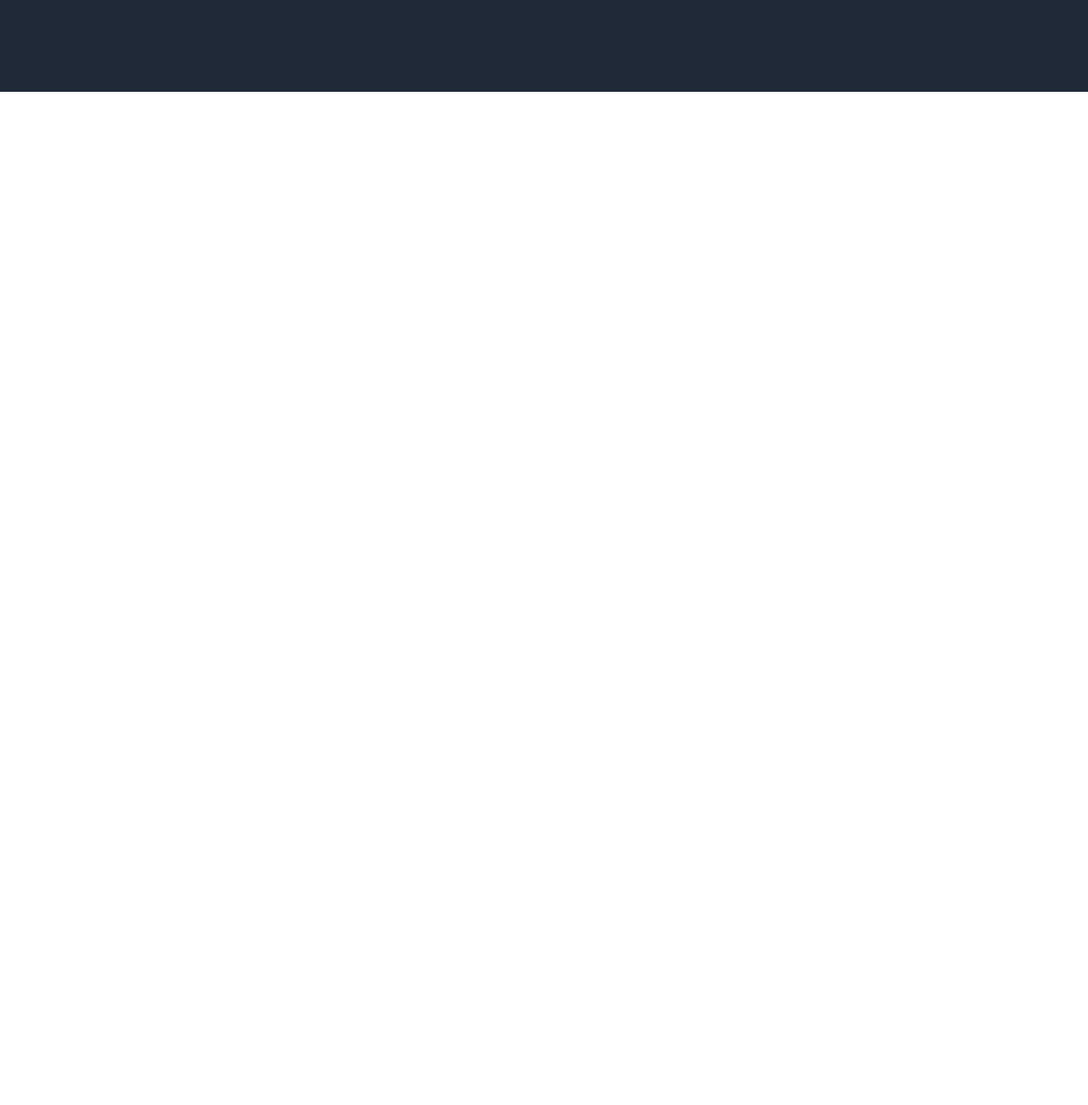
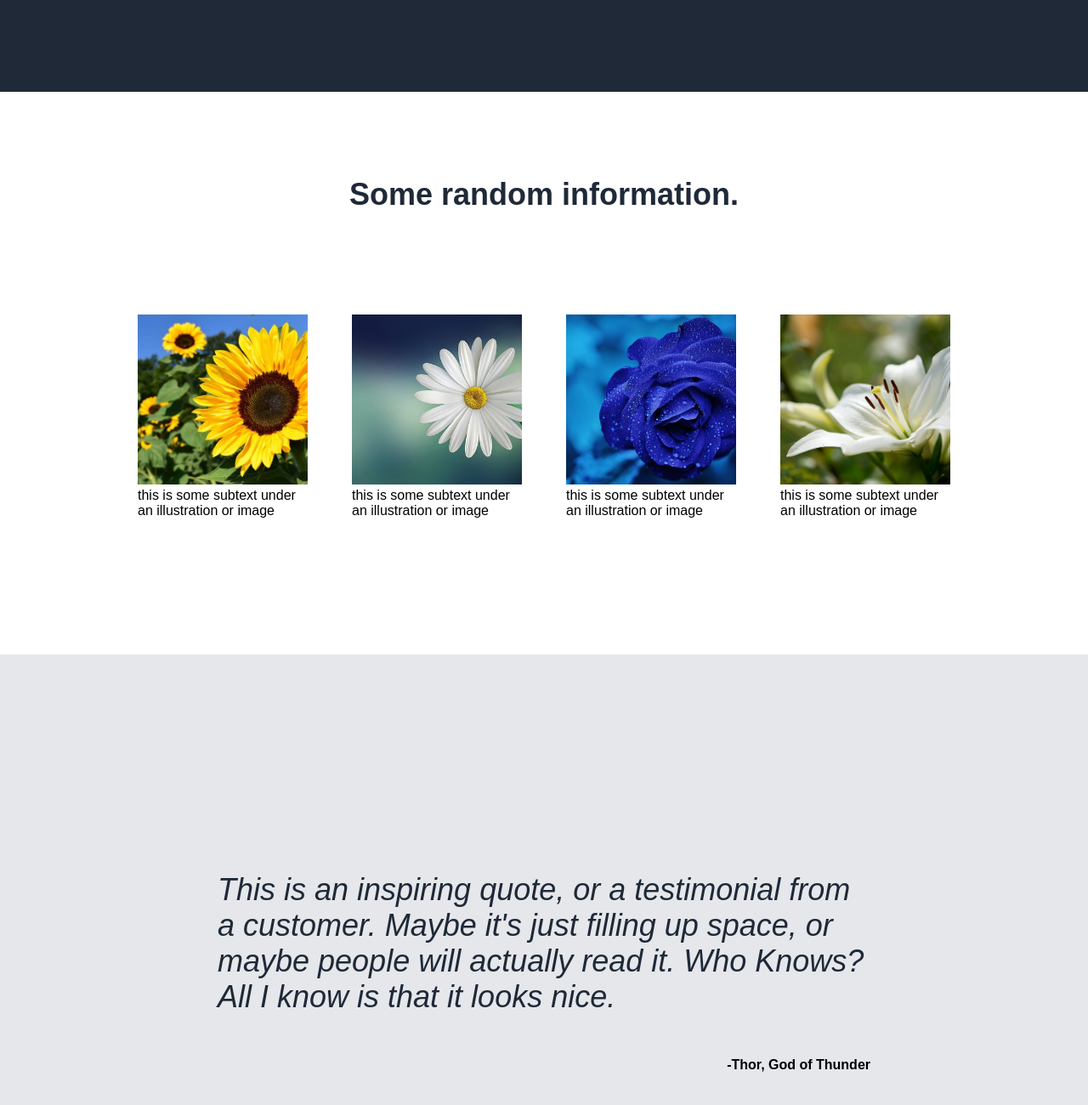
Before and after one commit to versainor1/Project-Landing-Page, a plain HTML site: page index.html in a window 1280 px wide. Shown: the part 540-1840 px from the top of the page at 85% size. Before the commit the page ends 800 px from the top, so only its background shows below. Drawn offline with Linux system fonts and the light colour scheme.

Commit message:
Finished creating the third section

```diff
--- a/index.html
+++ b/index.html
@@ -8,6 +8,9 @@
     <link rel="stylesheet" href="styles.css"
 </head>
 <body>
+
+<!-- header -->
+
     <div class="header">
         <div class="left">
             <div class="logo">
@@ -23,6 +26,10 @@
         </div>
     </div>
 
+
+<!-- first section -->
+
+
     <div class="first-section">
         <div class="first-box">
             <div class="first-section-header">This website is awesome</div>
@@ -34,13 +41,48 @@
         </div>
     </div>
 
+
+<!-- second section -->
+
+
+    <div class="second-section-title">Some random information.</div>
+
+
+
     <div class="second-section">
 
 
+        <div class="second-section-info">
+            <img src="./images/flower-1.png" alt="sunflower" class="second-section-img">
+            <div class="second-section-text">this is some subtext under an illustration or image</div>
+        </div>
 
+        <div class="second-section-info">
+            <img src="./images/flower-2.png" alt="white flower" class="second-section-img">
+            <div class="second-section-text">this is some subtext under an illustration or image</div>
+        </div>
+
+        <div class="second-section-info">
+            <img src="./images/flower-3.png" alt="blue flower" class="second-section-img">
+            <div class="second-section-text">this is some subtext under an illustration or image</div>
+        </div>
+
+        <div class="second-section-info">
+            <img src="./images/flower-4.jpg" alt="white flower 2" class="second-section-img">
+            <div class="second-section-text">this is some subtext under an illustration or image</div>
+        </div>
 
 
     </div>
 
+
+<!-- third section -->
+
+
+    <div class="third-section">
+        <div class="third-section-quote">This is an inspiring quote, or a testimonial from a customer. Maybe it's just filling up space, or maybe people will actually read it. Who Knows? All I know is that it looks nice.</div>
+        <div class="third-section-text">-Thor, God of Thunder</div>
+    </div>
+
 </body>
 </html>
--- a/styles.css
+++ b/styles.css
@@ -98,3 +98,56 @@ img {
     max-width: 100%;
 
 }
+
+.second-section-title {
+    display: flex;
+    justify-content: center;
+    font-size: 36px;
+    font-weight: 800;
+    color: #1F2937;
+    margin-top: 20px;
+    padding: 80px;
+
+}
+
+.second-section {
+    display: flex;
+    justify-content: center;
+    gap: 52px;
+    padding: 40px;
+    margin-bottom: 160px;
+}
+
+.second-section-info {
+    max-width: 200px;
+    max-height: 200px;
+}
+
+.second-section-img {
+    object-fit: cover;
+    width: 230px;
+    height: 230px;
+}
+
+.third-section {
+    display: flex;
+    justify-content: center;
+    flex-direction: column;
+    background: #E5E7EB;
+    padding: 20%;
+    margin: 0;
+    gap: 50px;
+}
+
+.third-section-quote {
+    font-size: 36px;
+    font-weight: 300;
+    font-style: italic;
+    color: #1F2937;
+}
+
+.third-section-text {
+    display: flex;
+    justify-content: end;
+    font-weight: bolder;
+}
```
Also changed, not shown: images/flower-1.png (added), images/flower-2.png (added), images/flower-3.png (added), images/flower-4.jpg (added).
